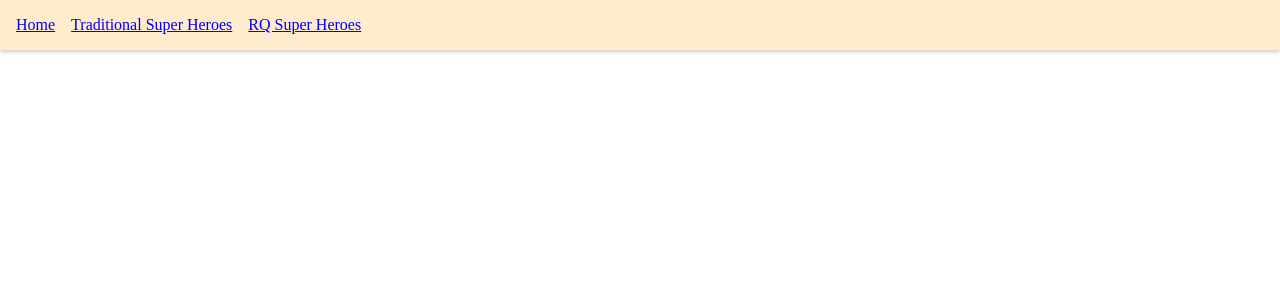
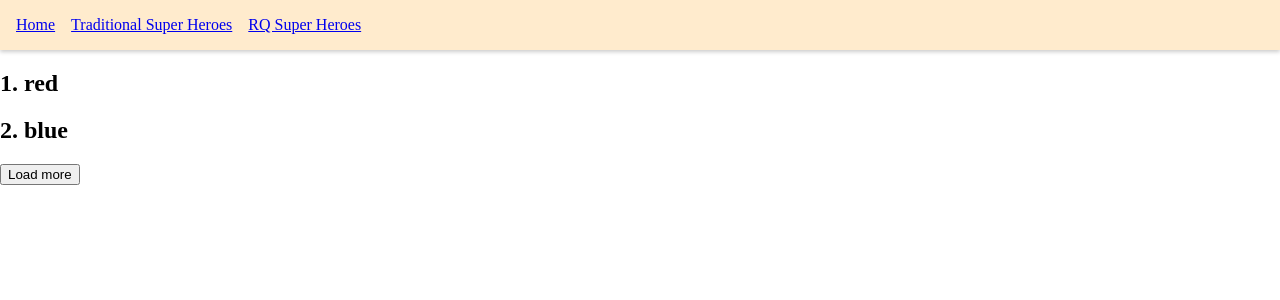
Before and after one commit to likegitman/React-Query-Practice, a React (Create React App) app: page /rq-infinite in a window 1280 px wide. Shown: the top 300 px of the page. Built offline with nearby package versions, Linux system fonts and the light colour scheme; data requests are answered from the project's data file.

Commit message:
:sparkles: Add infinite query hook features

```diff
--- /dev/null
+++ b/src/components/InfiniteQueriesPage.js
@@ -0,0 +1,54 @@
+import axios from 'axios';
+import React, { Fragment } from 'react';
+import { useInfiniteQuery } from 'react-query';
+
+const fetchColors = ({ pageParam = 1 }) => {
+    return axios.get(`http://localhost:4000/colors?_limit=2&_page=${pageParam}`)
+}
+
+const InfiniteQueriesPage = () => {
+    const {
+        isLoading,
+        isError,
+        error,
+        data,
+        hasNextPage,
+        fetchNextPage,
+        isFetching,
+        isFetchingNextPage } = useInfiniteQuery(['color'], fetchColors, {
+            getNextPageParam: (_lastPage, pages) => {
+                if (pages.length < 4) {
+                    return pages.length + 1
+                } else {
+                    return undefined
+                }
+            }
+        })
+
+    if (isLoading) return <h2>Loading...</h2>
+    if (isError) return <h2>{error.message}</h2>
+
+    return (
+        <>
+            <div>
+                {data?.pages.map((group, i) => {
+                    return (
+                        <Fragment key={i}>
+                            {group.data.map((color) => (
+                                <h2 key={color.label}>{color.id}. {color.label}</h2>
+                            ))}
+                        </Fragment>
+                    )
+                })}
+            </div>
+            <div>
+                <button disabled={!hasNextPage} onClick={fetchNextPage}>Load more</button>
+            </div>
+            <div>
+                {isFetching && !isFetchingNextPage ? 'Fetching...' : null}
+            </div>
+        </>
+    );
+};
+
+export default InfiniteQueriesPage;
--- a/src/router/RouterApp.js
+++ b/src/router/RouterApp.js
@@ -8,6 +8,7 @@
 import DynamicParallelPage from '../components/DynamicParallelPage';
 import DependentQueriesPage from '../components/DependentQueriesPage';
 import PaginatedQueriesPage from '../components/PaginatedQueriesPage';
+import InfiniteQueriesPage from '../components/InfiniteQueriesPage';
 
 const RouterApp = () => {
     return (
@@ -20,6 +21,7 @@
             <Route path='/rq-dynamic-parallel' element={<DynamicParallelPage heroIds={[1, 3]} />} />
             <Route path='/rq-dependent' element={<DependentQueriesPage email='momlin@example.com' />} />
             <Route path='/rq-paginated' element={<PaginatedQueriesPage />} />
+            <Route path='/rq-infinite' element={<InfiniteQueriesPage />} />
         </Routes>
     );
 };
```
